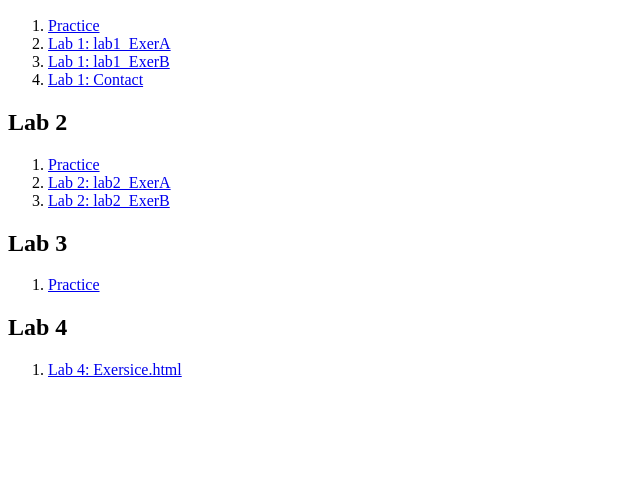
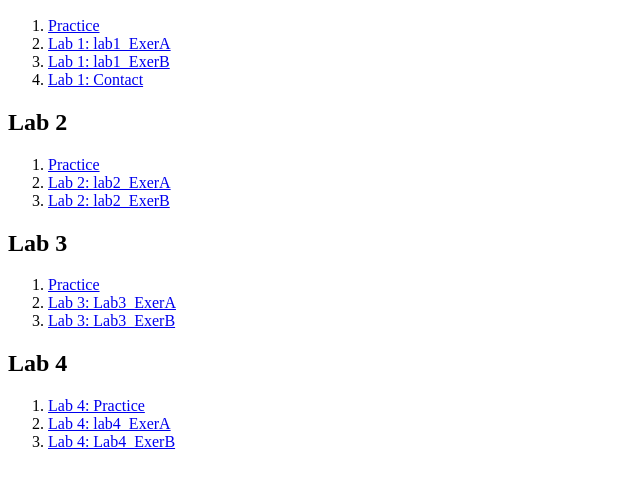
Before and after one commit to Nabil0532/S79698_CSF3133_K2, a plain HTML site: page index.html in a window 1280 px wide. Shown: the part 110-598 px from the top of the page, without its empty margins (0-640 px from the left). Drawn offline with Linux system fonts and the light colour scheme.

Commit message:
Add files via upload

```diff
--- a/index.html
+++ b/index.html
@@ -26,12 +26,16 @@
 
     <h2>Lab 3</h2>
     <ol>
-        <li><a href="LAB3/lAB3.html">Practice</a></li>
+        <li><a href="LAB3/LAB3.html">Practice</a></li>
+        <li><a href="LAB3/Lab3_ExerA/">Lab 3: Lab3_ExerA</a></li>
+        <li><a href="LAB3/Lab3_ExerB/">Lab 3: Lab3_ExerB</a></li>
     </ol>
 
     <h2>Lab 4</h2>
     <ol>
-        <li><a href="LAB4/Lab4.html">Lab 4: Exersice.html</a></li>
+        <li><a href="LAB4/Lab4.html">Lab 4: Practice</a></li>
+        <li><a href="LAB4/lab4_ExerA/">Lab 4: lab4_ExerA</a></li>
+        <li><a href="LAB4/Lab4_ExerB/">Lab 4: Lab4_ExerB</a></li>
     </ol>
 
 </body>
```
